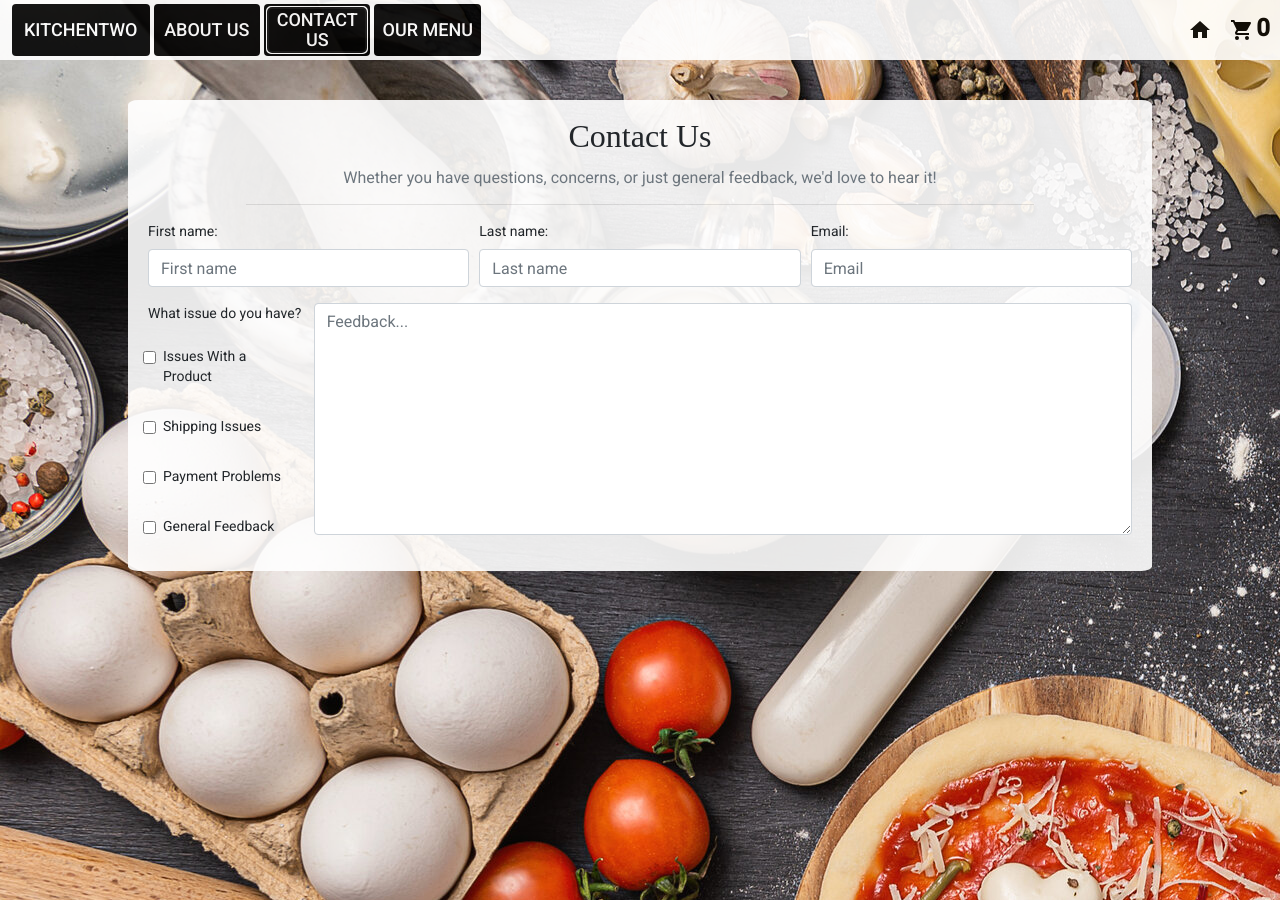
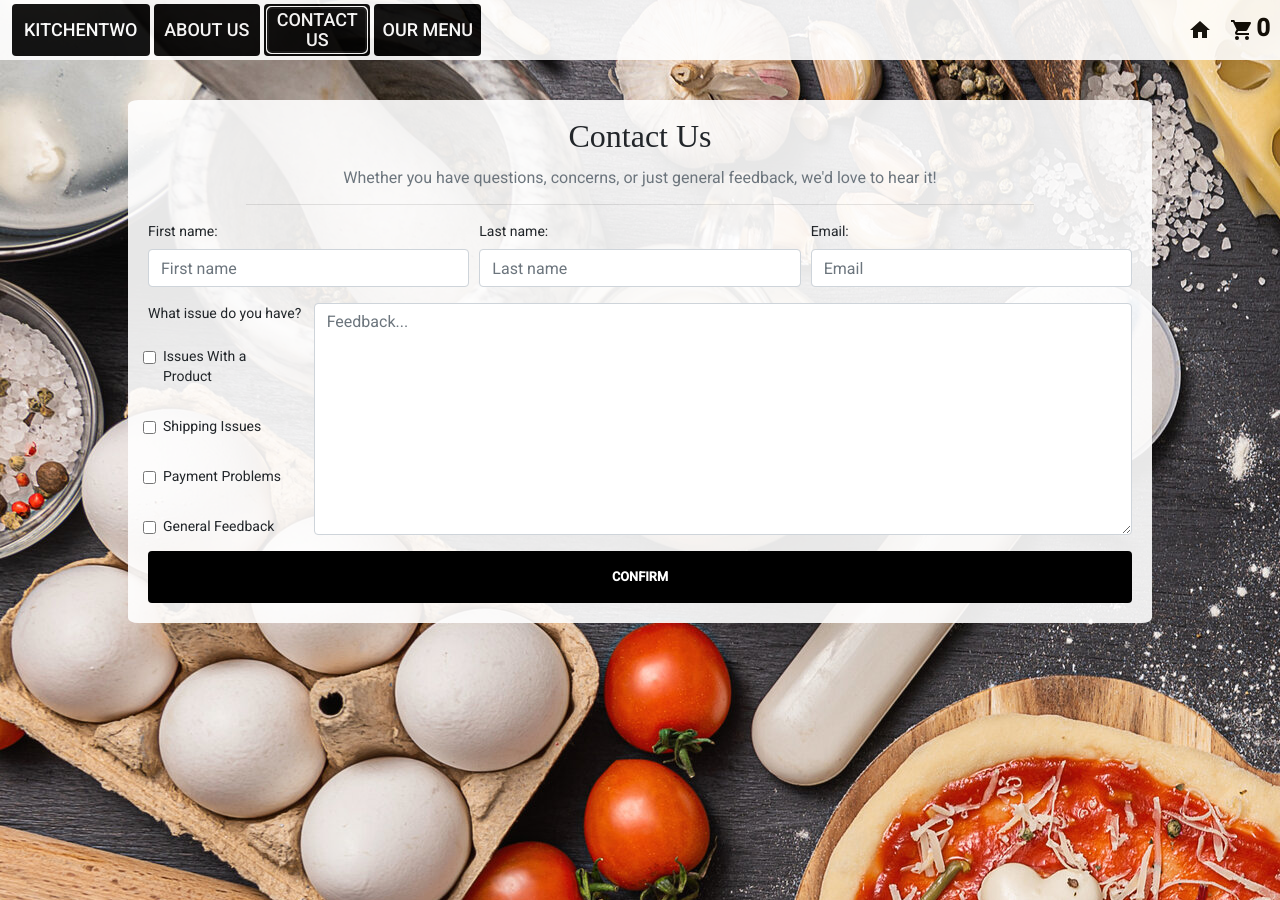
Before and after one commit to srcohen22/CSE5234, an Angular app in the folder frontend/my-app/: page / in a window 1280 px wide. Both pictures are taken after a click on the button "CONTACT US". Built offline with nearby package versions, Linux system fonts and the light colour scheme.

Commit message:
Added confirm button on contact us page

```diff
--- a/frontend/my-app/src/app/contact-us/contact-us.component.css
+++ b/frontend/my-app/src/app/contact-us/contact-us.component.css
@@ -21,3 +21,18 @@
   width: 100%;
   height: 100%;
 }
+
+.button {
+  background-color: #000;
+  text-transform: uppercase;
+  font-size: 0.8rem;
+  font-weight: 600;
+  display: block;
+  color: #fff;
+  width: 100%;
+  padding: 1rem;
+  border-radius: 0.25rem;
+  border: 0;
+  cursor: pointer;
+  outline: 0;
+}
--- a/frontend/my-app/src/app/contact-us/contact-us.component.html
+++ b/frontend/my-app/src/app/contact-us/contact-us.component.html
@@ -53,7 +53,7 @@
                 <textarea type="text" class="form-control" id="feedback-box" placeholder="Feedback..."></textarea>
             </div>
           </div>
-
       </form>
   </div>
+  <button class="button">Confirm</button>
 </div>
```
